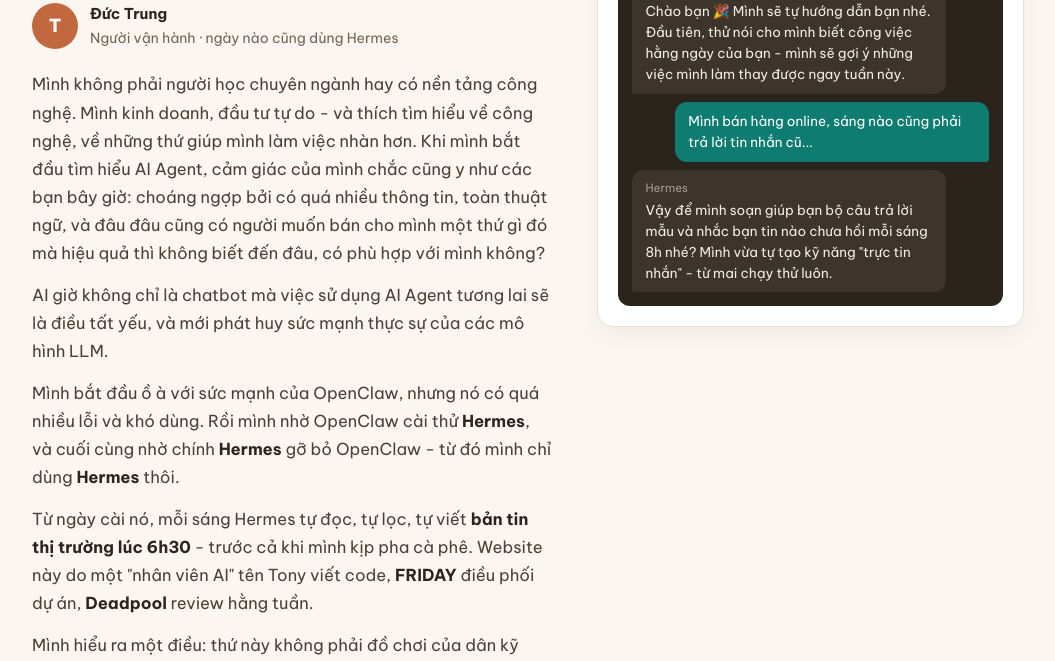
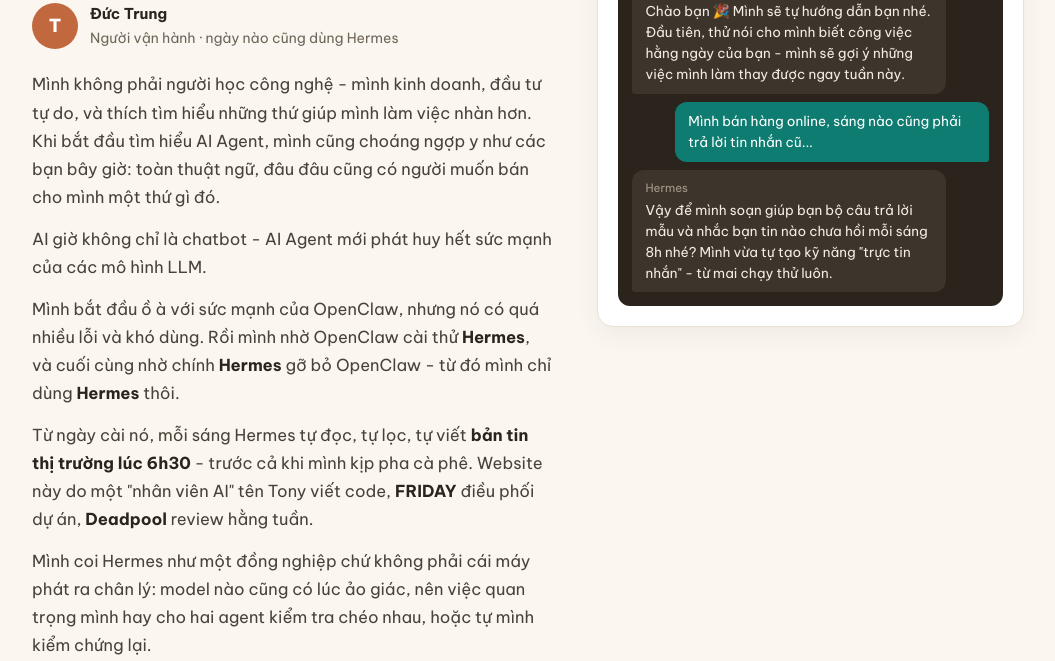
Before and after one commit to trungtd47/congdongai, a Next.js app: page / in a window 1280 px wide. Shown: the part 260-921 px from the top of the page, without its empty margins (112-1167 px from the left). Built offline with nearby package versions, Linux system fonts and the light colour scheme; no server answers.

Commit message:
chỉnh thư ngỏ: rút gọn mở đầu, thêm câu đồng nghiệp + kiểm chứng ảo giác, đổi tiêu đề CTA theo ý sếp

```diff
--- a/src/app/page.tsx
+++ b/src/app/page.tsx
@@ -61,18 +61,15 @@
               </div>
             </div>
             <p>
-              Mình không phải người học chuyên ngành hay có nền tảng công nghệ.
-              Mình kinh doanh, đầu tư tự do - và thích tìm hiểu về công nghệ, về
-              những thứ giúp mình làm việc nhàn hơn. Khi mình bắt đầu tìm hiểu
-              AI Agent, cảm giác của mình chắc cũng y như các bạn bây giờ:
-              choáng ngợp bởi có quá nhiều thông tin, toàn thuật ngữ, và đâu đâu
-              cũng có người muốn bán cho mình một thứ gì đó mà hiệu quả thì
-              không biết đến đâu, có phù hợp với mình không?
+              Mình không phải người học công nghệ - mình kinh doanh, đầu tư tự
+              do, và thích tìm hiểu những thứ giúp mình làm việc nhàn hơn. Khi
+              bắt đầu tìm hiểu AI Agent, mình cũng choáng ngợp y như các bạn bây
+              giờ: toàn thuật ngữ, đâu đâu cũng có người muốn bán cho mình một
+              thứ gì đó.
             </p>
             <p>
-              AI giờ không chỉ là chatbot mà việc sử dụng AI Agent tương lai sẽ
-              là điều tất yếu, và mới phát huy sức mạnh thực sự của các mô hình
-              LLM.
+              AI giờ không chỉ là chatbot - AI Agent mới phát huy hết sức mạnh
+              của các mô hình LLM.
             </p>
             <p>
               Mình bắt đầu ồ à với sức mạnh của OpenClaw, nhưng nó có quá nhiều
@@ -86,6 +83,11 @@
               phê. Website này do một &quot;nhân viên AI&quot; tên Tony viết
               code, <b>FRIDAY</b> điều phối dự án, <b>Deadpool</b> review hằng
               tuần.
+            </p>
+            <p>
+              Mình coi Hermes như một đồng nghiệp chứ không phải cái máy phát ra
+              chân lý: model nào cũng có lúc ảo giác, nên việc quan trọng mình
+              hay cho hai agent kiểm tra chéo nhau, hoặc tự mình kiểm chứng lại.
             </p>
             <p>
               Mình hiểu ra một điều: thứ này không phải đồ chơi của dân kỹ thuật
@@ -409,7 +411,7 @@
       {/* CTA SỨ MỆNH */}
       <section className="join-band" style={{ paddingTop: 0 }}>
         <div className="wrap">
-          <h2>Mong muốn của mình: AI Agent cho mọi người Việt 🏡</h2>
+          <h2>Để ai cũng có thể sử dụng AI Agent 🏡</h2>
           <p>
             Một mình mình không làm nổi - nhưng chúng ta thì có. Tham gia để hỏi
             khi bí, để trả lời khi bạn biết, và để gửi lên đây thứ gì đó của
```
